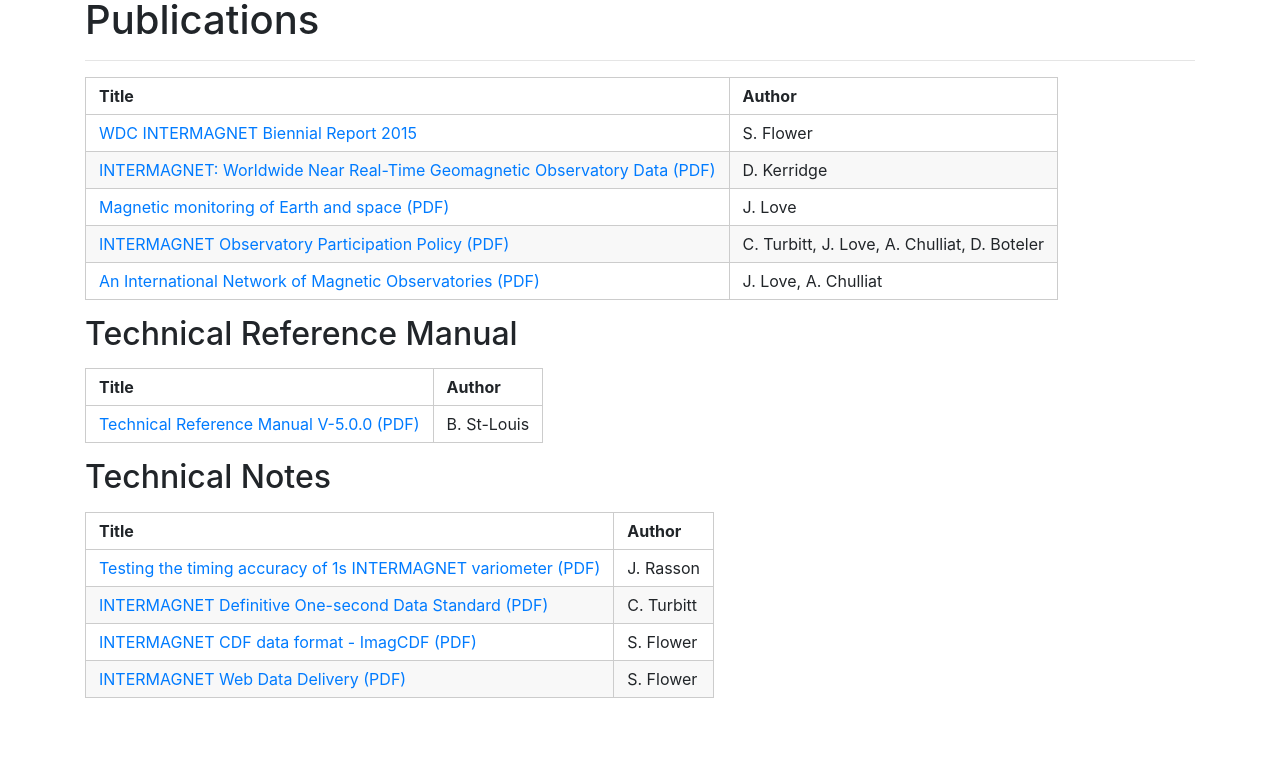
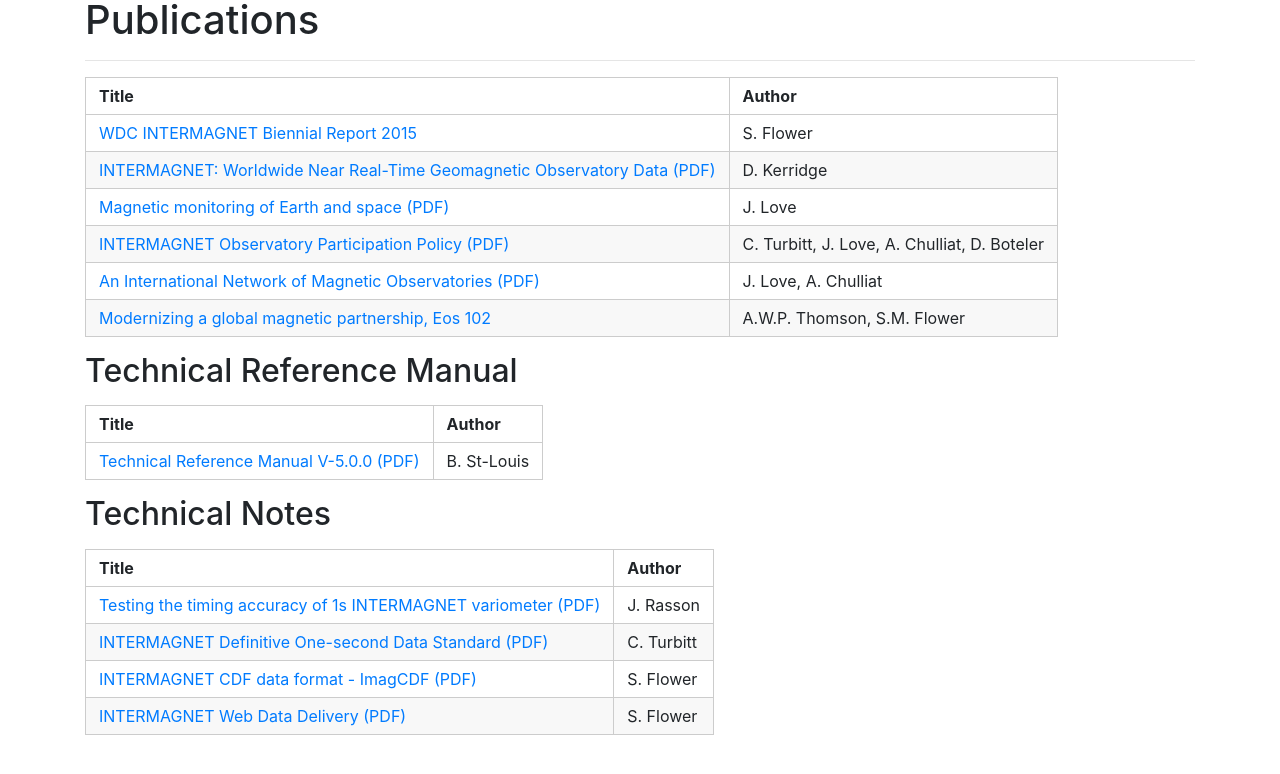
Before and after one commit to INTERMAGNET/intermagnet.github.io, a Jekyll site: the page built from publications.md, in a window 1280 px wide, cut to the strip 176-1200 px from the top of the page. Shown: the top 774 px of the strip. Built offline with Jekyll 4.4.1, drawn with Linux system fonts in a browser that asks for light colours.

Commit message:
Addition to publications.md

```diff
--- a/publications.md
+++ b/publications.md
@@ -9,6 +9,9 @@
 | [Magnetic monitoring of Earth and space (PDF)](/docs/publications/Magnetic_monitoring_of_earth_and_space.pdf) | J. Love |
 | [INTERMAGNET Observatory Participation Policy (PDF)](/docs/publications/im_pn_1_v1_3_INTERMAGNET_Observatory_Participation_Policy.pdf) | C. Turbitt, J. Love, A. Chulliat, D. Boteler |
 | [An International Network of Magnetic Observatories (PDF)](/docs/publications/eost2013EO420001.pdf) | J. Love, A. Chulliat |
+| [Modernizing a global magnetic partnership, Eos 102](https://doi.org/10.1029/2021EO156569) | A.W.P. Thomson, S.M. Flower |
+
+
 
 ## Technical Reference Manual
 
```
